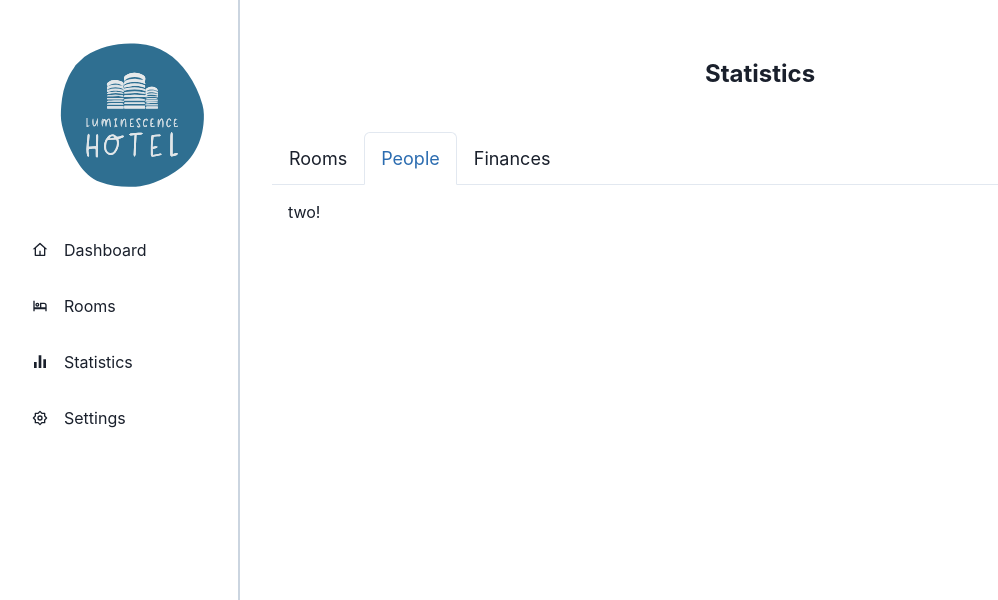
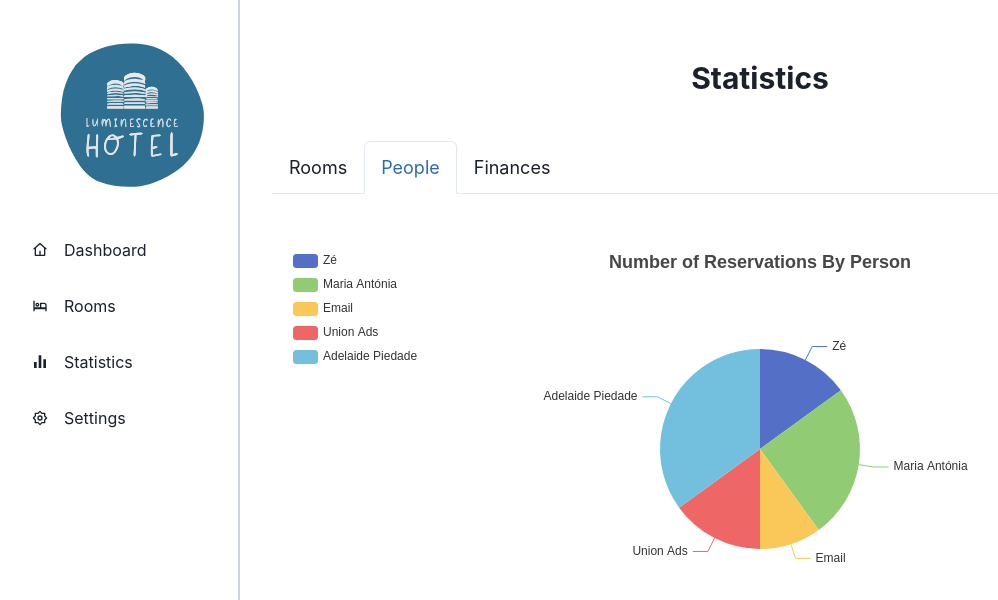
Before and after one commit to carvalho28/luminiscence-hotel, a React (Vite) app in the folder frontend/: page /statistics in a window 1280 px wide. Both pictures are taken after a click on the tab "People". Shown: the top 600 px of the page, without its empty margins (0-998 px from the left). Built offline with nearby package versions, Linux system fonts and the light colour scheme; no server answers.

Commit message:
feat: added graphs for statistics

```diff
--- a/frontend/package.json
+++ b/frontend/package.json
@@ -13,6 +13,8 @@
     "@chakra-ui/react": "^2.6.1",
     "@emotion/react": "^11.11.0",
     "@emotion/styled": "^11.11.0",
+    "echarts": "^5.4.2",
+    "echarts-for-react": "^3.0.2",
     "framer-motion": "^10.12.8",
     "jwt-decode": "^3.1.2",
     "react": "^18.2.0",
--- a/frontend/src/Dashboard.tsx
+++ b/frontend/src/Dashboard.tsx
@@ -12,8 +12,6 @@ import {
   Img,
   Heading,
 } from "@chakra-ui/react";
-import { RiHotelBedLine } from "react-icons/ri";
-import { BsArrowUpRight } from "react-icons/bs";
 
 export default function Dashboard() {
   const navigate = useNavigate();
@@ -28,7 +26,7 @@ export default function Dashboard() {
     <Layout>
       <Container maxW="container.xl" mt="10">
         <Center>
-          <Text fontSize="2xl" as="b">
+          <Text fontSize="3xl" as="b">
             Dashboard
           </Text>
         </Center>
--- a/frontend/src/Statistics.tsx
+++ b/frontend/src/Statistics.tsx
@@ -1,4 +1,4 @@
-import { Layout } from "./components/Layout";
+import {Layout} from "./components/Layout";
 import {
     Tabs,
     TabList,
@@ -8,20 +8,124 @@ import {
     Center,
     Text,
     Container,
-  Stat,
-  StatLabel,
-  StatNumber,
-  StatHelpText,
-  StatGroup,
-  StatArrow,
+    Box
 } from "@chakra-ui/react";
 
-export default function Register() {
+import ReactEChart from "echarts-for-react";
+
+export default function Statistics() {
+
+    const option = {
+        tooltip: {
+            trigger: 'axis',
+            axisPointer: {
+                type: 'shadow'
+            }
+        },
+        grid: {
+            left: '3%',
+            right: '4%',
+            bottom: '3%',
+            containLabel: true
+        },
+        xAxis: [
+            {
+                type: 'category',
+                data: ['May', 'June', 'July', 'August', 'September', 'October', 'November', 'December', 'January', 'February', 'March', "April"],
+                axisTick: {
+                    alignWithLabel: true
+                }
+            }
+        ],
+        yAxis: [
+            {
+                type: 'value'
+            }
+        ],
+        series: [
+            {
+                name: 'Direct',
+                type: 'bar',
+                barWidth: '60%',
+                data: [10, 52, 200, 334, 390, 330, 220, 10, 50]
+            }
+        ]
+    };
+
+    const option2 = {
+        title: {
+            text: 'Number of Reservations By Person',
+            left: 'center'
+        },
+        tooltip: {
+            trigger: 'item'
+        },
+        legend: {
+            orient: 'vertical',
+            left: 'left'
+        },
+        series: [
+            {
+                name: 'Access From',
+                type: 'pie',
+                radius: '50%',
+                data: [
+                    {value: 3, name: 'Zé'},
+                    {value: 5, name: 'Maria Antónia'},
+                    {value: 2, name: 'Email'},
+                    {value: 3, name: 'Union Ads'},
+                    {value: 7, name: 'Adelaide Piedade'}
+                ],
+                emphasis: {
+                    itemStyle: {
+                        shadowBlur: 10,
+                        shadowOffsetX: 0,
+                        shadowColor: 'rgba(0, 0, 0, 0.5)'
+                    }
+                }
+            }
+        ]
+    }
+
+    const option3 = {
+        title: {
+            text: 'Most Popular Rooms',
+        },
+        tooltip: {
+            trigger: 'axis',
+            axisPointer: {
+                type: 'shadow'
+            }
+        },
+        legend: {},
+        grid: {
+            left: '3%',
+            right: '4%',
+            bottom: '3%',
+            containLabel: true
+        },
+        xAxis: {
+            type: 'value',
+            boundaryGap: [0, 0.01]
+        },
+        yAxis: {
+            type: 'category',
+            data: ['Room 4', 'Room 1', 'Room 3', 'Room 2', 'Room 10', 'Room 7']
+        },
+        series: [
+            {
+                name: 'Number of Reservations',
+                type: 'bar',
+                data: [2, 5, 20, 13, 23, 1]
+            },
+        ]
+    }
+
     return (
         <Layout>
             <Container maxW="container.xl" mt="10">
                 <Center>
-          <Text fontSize="2xl" as="b">
+                    <Text fontSize="3xl" as="b">
                         Statistics
                     </Text>
                 </Center>
@@ -33,31 +137,28 @@ export default function Register() {
                     </TabList>
                     <TabPanels>
                         <TabPanel>
-              <StatGroup>
-                <Stat>
-                  <StatLabel>Sent</StatLabel>
-                  <StatNumber>345,670</StatNumber>
-                  <StatHelpText>
-                    <StatArrow type="increase" />
-                    23.36%
-                  </StatHelpText>
-                </Stat>
-
-                <Stat>
-                  <StatLabel>Clicked</StatLabel>
-                  <StatNumber>45</StatNumber>
-                  <StatHelpText>
-                    <StatArrow type="decrease" />
-                    9.05%
-                  </StatHelpText>
-                </Stat>
-              </StatGroup>{" "}
+                            <Box mt="10">
+                                <ReactEChart
+                                    option={option3}
+                                    style={{height: "400px", width: "100%"}}
+                                />
+                            </Box>
                         </TabPanel>
                         <TabPanel>
-              <p>two!</p>
+                            <Box mt="10">
+                                <ReactEChart
+                                    option={option2}
+                                    style={{height: "400px", width: "100%"}}
+                                />
+                            </Box>
                         </TabPanel>
                         <TabPanel>
-              <p>three!</p>
+                            <Box mt="10">
+                                <ReactEChart
+                                    option={option}
+                                    style={{height: "400px", width: "100%"}}
+                                />
+                            </Box>
                         </TabPanel>
                     </TabPanels>
                 </Tabs>{" "}
```
Also changed, not shown: 1 other file (tests, documents, lock files or other folders). Lines whose indentation alone changed are shown as unchanged.
